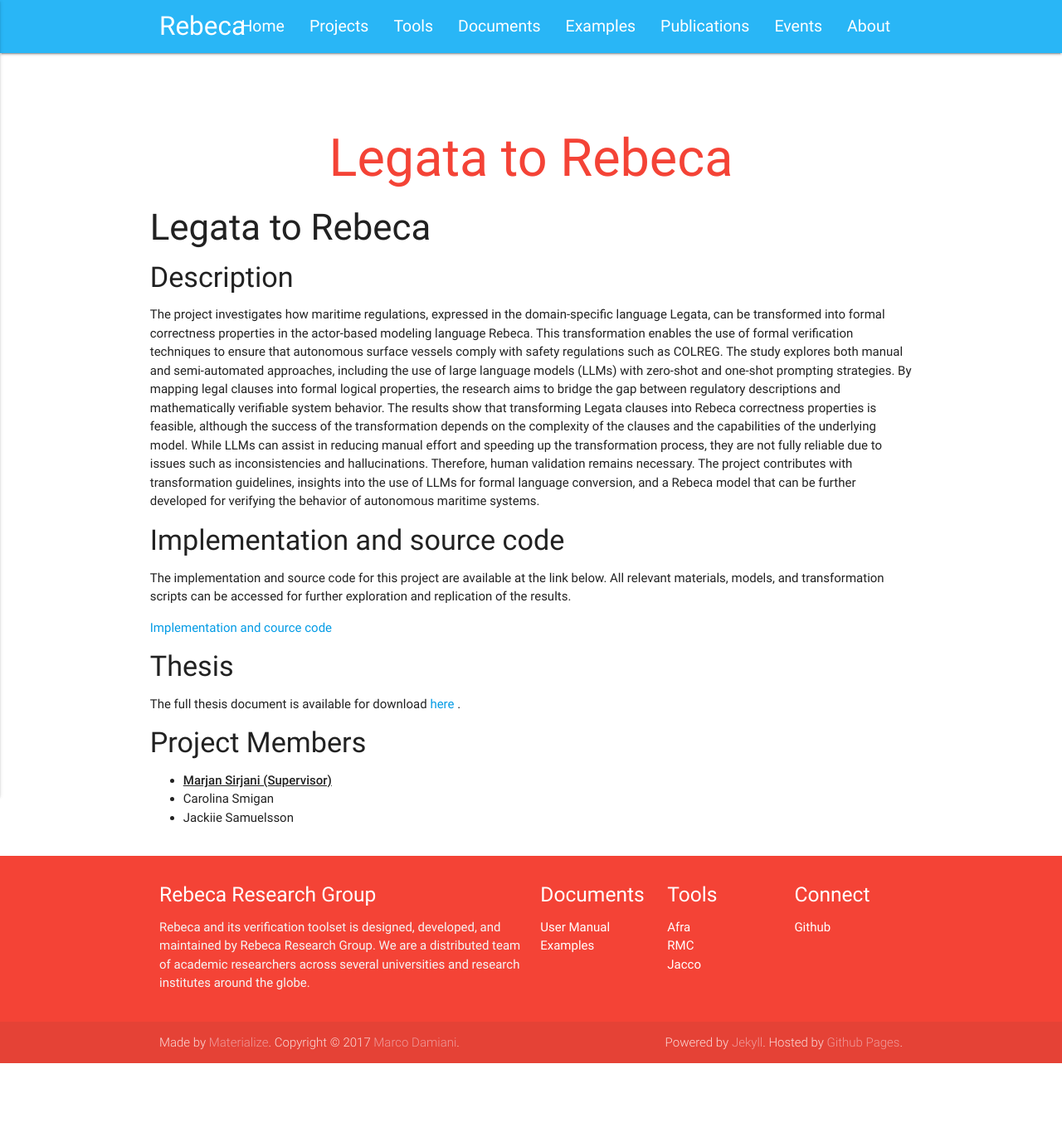
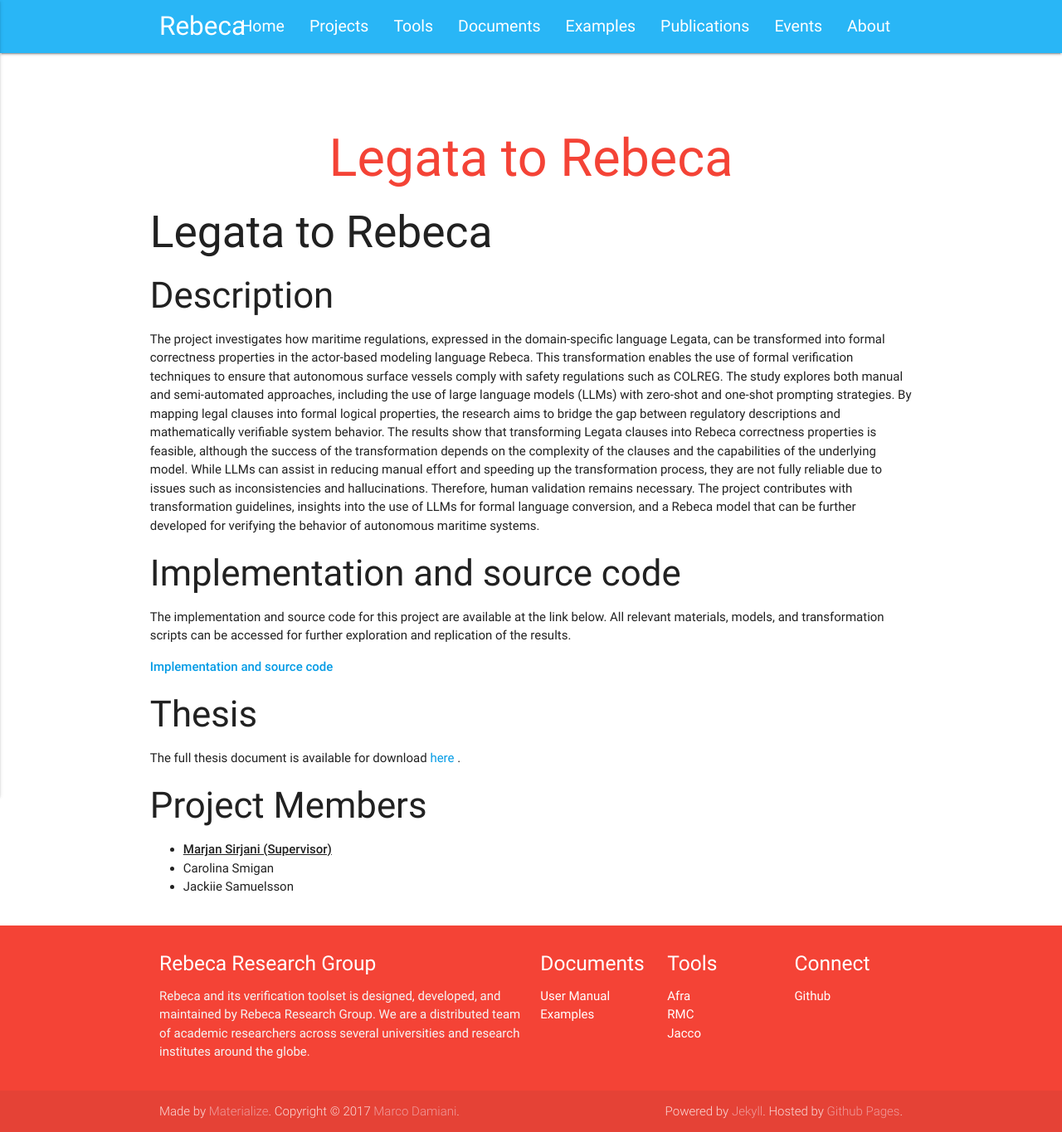
Before and after one commit to rebeca-lang/rebeca-lang.github.io, a Jekyll site: the page built from projects/LegatatoRebeca.md, in a window 1280 px wide. Shown: the whole page at 83% size. Built offline with Jekyll 4.4.1, drawn with Linux system fonts in a browser that asks for light colours; before the commit the page ends 1282 px from its top, so only the background shows below that.

Commit message:
Update markdown headings and formatting

```diff
--- a/projects/LegatatoRebeca.md
+++ b/projects/LegatatoRebeca.md
@@ -4,20 +4,20 @@ title: Legata to Rebeca
 permalink: /allprojects/LegatatoRebeca
 
 ---
-### Legata to Rebeca
+## Legata to Rebeca
 
-#### Description
+### Description
 The project investigates how maritime regulations, expressed in the domain-specific language Legata, can be transformed into formal correctness properties in the actor-based modeling language Rebeca. This transformation enables the use of formal verification techniques to ensure that autonomous surface vessels comply with safety regulations such as COLREG. The study explores both manual and semi-automated approaches, including the use of large language models (LLMs) with zero-shot and one-shot prompting strategies. By mapping legal clauses into formal logical properties, the research aims to bridge the gap between regulatory descriptions and mathematically verifiable system behavior.
 The results show that transforming Legata clauses into Rebeca correctness properties is feasible, although the success of the transformation depends on the complexity of the clauses and the capabilities of the underlying model. While LLMs can assist in reducing manual effort and speeding up the transformation process, they are not fully reliable due to issues such as inconsistencies and hallucinations. Therefore, human validation remains necessary. The project contributes with transformation guidelines, insights into the use of LLMs for formal language conversion, and a Rebeca model that can be further developed for verifying the behavior of autonomous maritime systems.
 
 
-#### Implementation and source code
+### Implementation and source code
 
 The implementation and source code for this project are available at the link below. All relevant materials, models, and transformation scripts can be accessed for further exploration and replication of the results.
 
-[ Implementation and cource code ](https://github.com/rebeca-lang/research-Legata-Rebeca-Thesis)
+**[ Implementation and source code ](https://github.com/rebeca-lang/research-Legata-Rebeca-Thesis)**
 
-#### Thesis
+### Thesis
 The full thesis document is available for download [ here ](https://mdh.diva-portal.org/smash/record.jsf?aq2=%5B%5B%5D%5D&c=71&af=%5B%5D&searchType=LIST_LATEST&sortOrder2=title_sort_asc&query=&language=sv&pid=diva2%3A1964348&aq=%5B%5B%5D%5D&sf=all&aqe=%5B%5D&sortOrder=author_sort_asc&onlyFullText=false&noOfRows=50&dswid=8338).
 
 
@@ -25,7 +25,7 @@ The full thesis document is available for download [ here ](https://mdh.diva-por
 
 
 
-#### Project Members
+### Project Members
 * **<u>Marjan Sirjani (Supervisor)</u>**
 * Carolina Smigan
 * Jackiie Samuelsson
```
